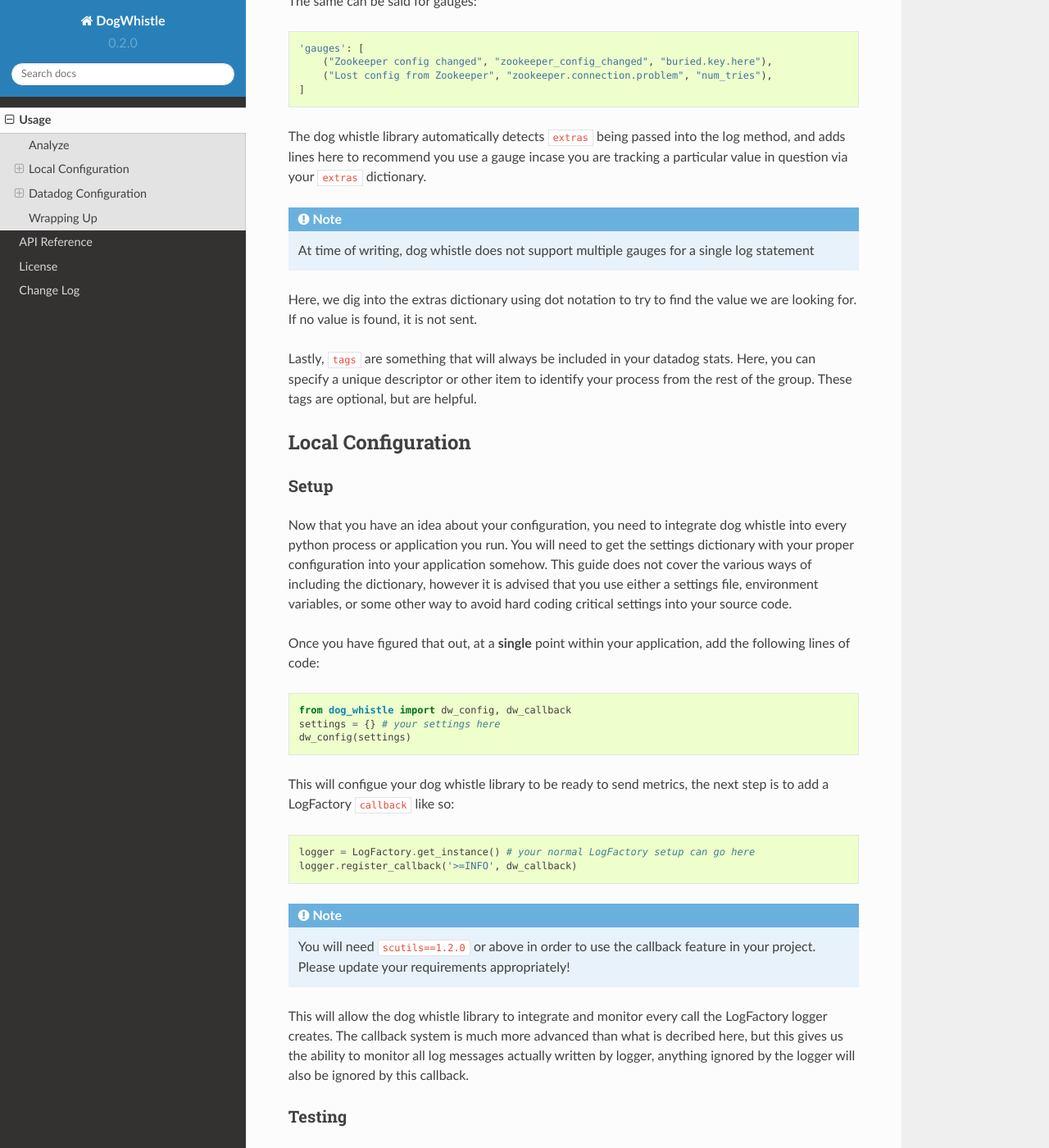
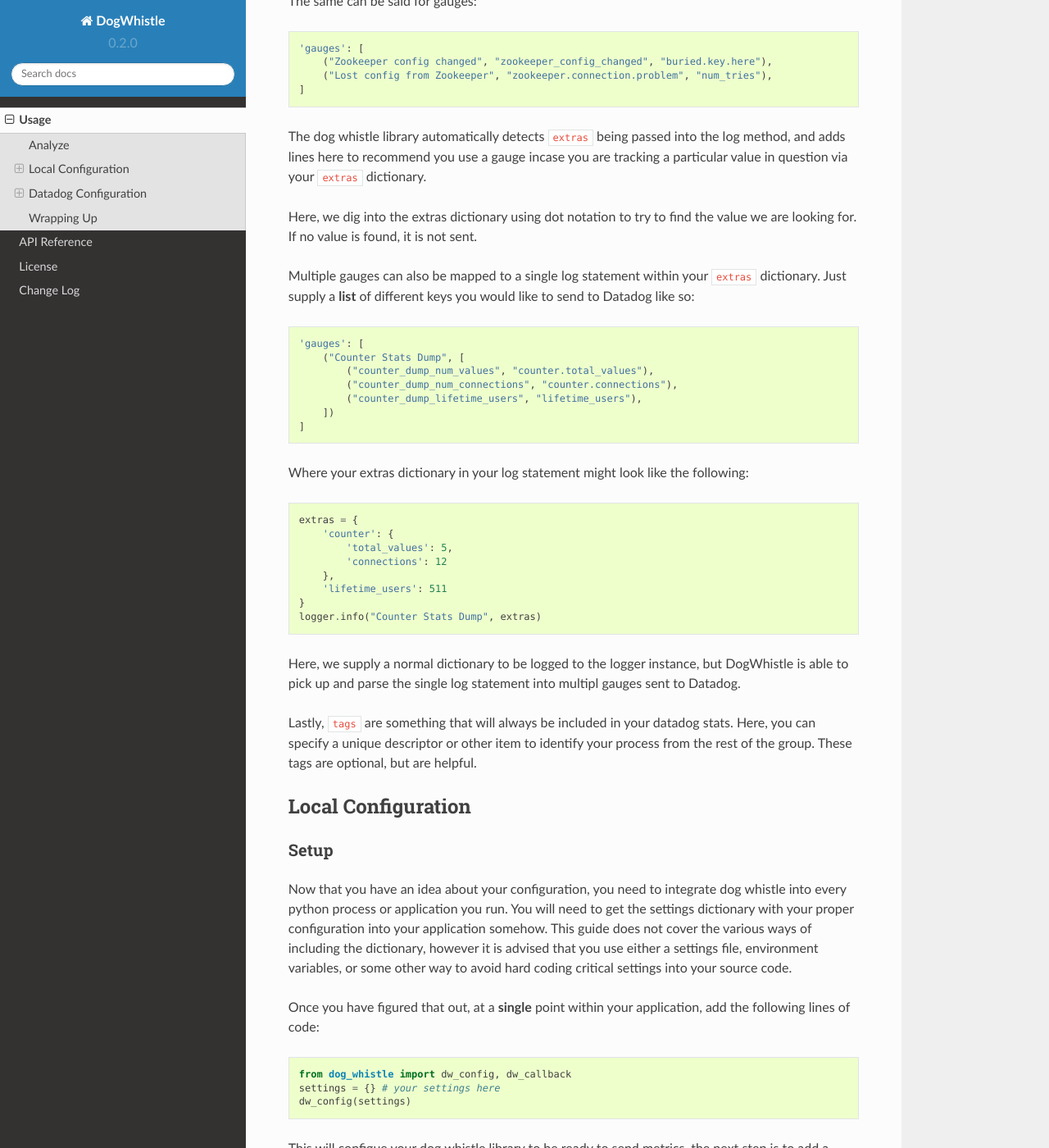
Before and after one commit to istresearch/dog-whistle, a Sphinx documentation site: the page built from docs/usage.rst, in a window 1280 px wide and 1400 px high, scrolled down 3254 px. Shown: the whole window at 82% size. Built offline with Sphinx 7.4.7 and the Read the Docs theme 2.0.0, drawn with Linux system fonts in a browser that asks for light colours.

Commit message:
add documentation

```diff
--- a/docs/usage.rst
+++ b/docs/usage.rst
@@ -151,9 +151,34 @@ The same can be said for gauges:
 
 The dog whistle library automatically detects ``extras`` being passed into the log method, and adds lines here to recommend you use a gauge incase you are tracking a particular value in question via your ``extras`` dictionary.
 
-.. note:: At time of writing, dog whistle does not support multiple gauges for a single log statement
+Here, we dig into the extras dictionary using dot notation to try to find the value we are looking for. If no value is found, it is not sent.
 
-Here, we dig into the extras dictionary using dot notation to try to find the value we are looking for. If no value is found, it is not sent.
+Multiple gauges can also be mapped to a single log statement within your ``extras`` dictionary. Just supply a **list** of different keys you would like to send to Datadog like so:
+
+::
+
+    'gauges': [
+        ("Counter Stats Dump", [
+            ("counter_dump_num_values", "counter.total_values"),
+            ("counter_dump_num_connections", "counter.connections"),
+            ("counter_dump_lifetime_users", "lifetime_users"),
+        ])
+    ]
+
+Where your extras dictionary in your log statement might look like the following:
+
+::
+
+    extras = {
+        'counter': {
+            'total_values': 5,
+            'connections': 12
+        },
+        'lifetime_users': 511
+    }
+    logger.info("Counter Stats Dump", extras)
+
+Here, we supply a normal dictionary to be logged to the logger instance, but DogWhistle is able to pick up and parse the single log statement into multipl gauges sent to Datadog.
 
 Lastly, ``tags`` are something that will always be included in your datadog stats. Here, you can specify a unique descriptor or other item to identify your process from the rest of the group. These tags are optional, but are helpful.
 
```
Also changed, not shown: docs/changelog.rst (+7 -0 lines).
